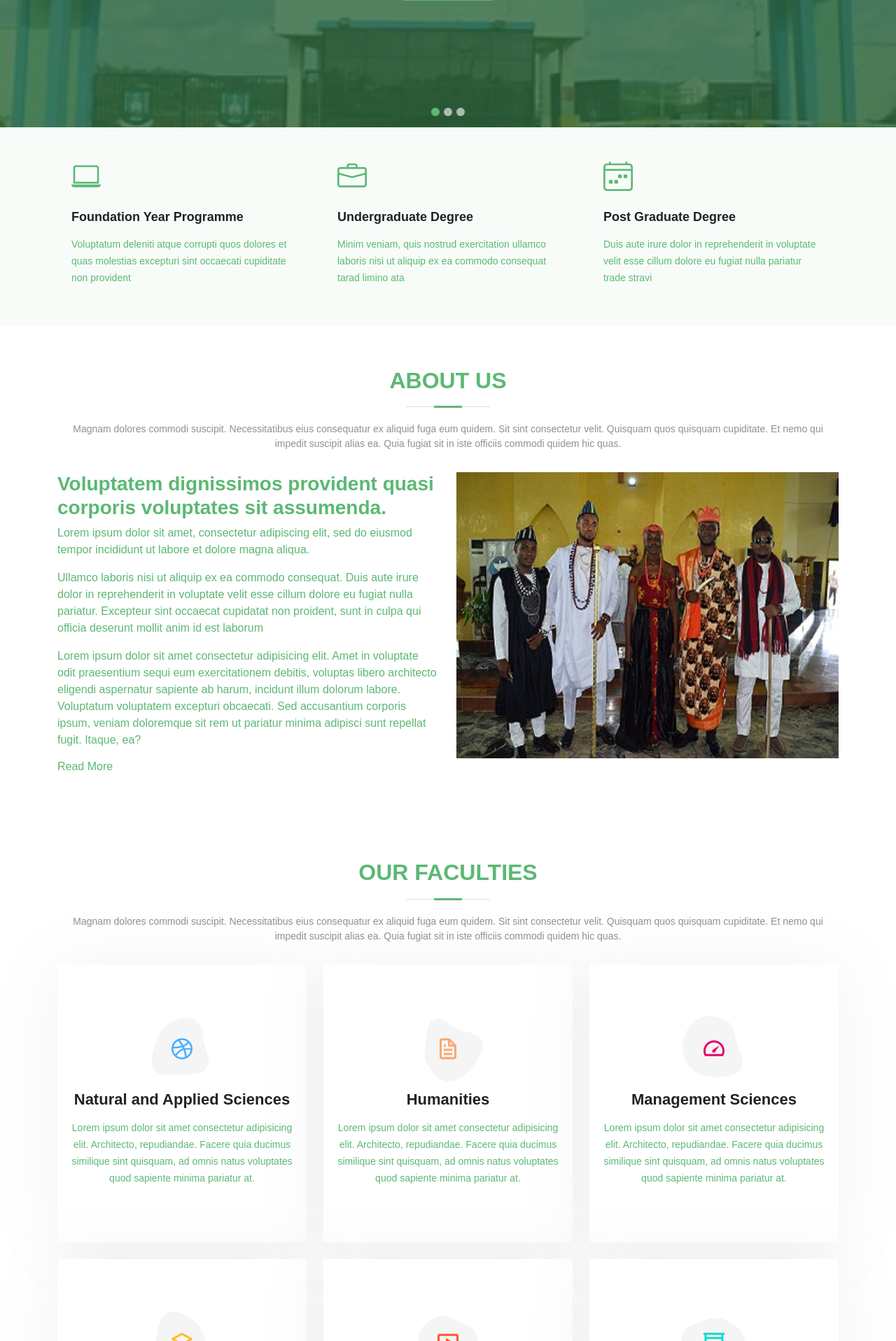
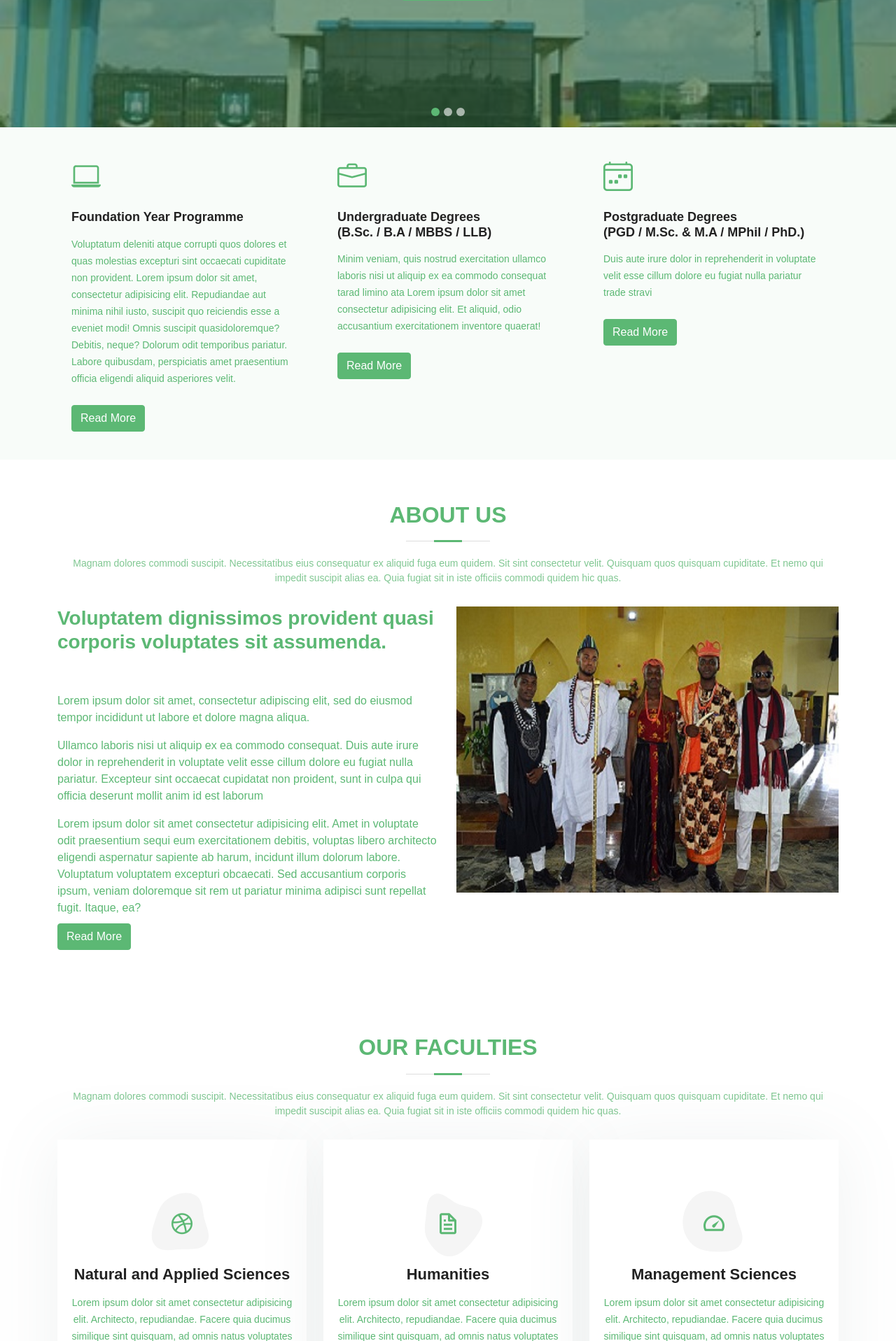
Before and after one commit to veritas-ict-unit/Veritas-University, a PHP site: page / in a window 1280 px wide. Shown: the part 448-2365 px from the top of the page at 70% size. Run offline with PHP 8.4, Linux system fonts and the light colour scheme.

Commit message:
Third Commit

```diff
--- a/assets/css/style.css
+++ b/assets/css/style.css
@@ -461,8 +461,9 @@ section {
 .section-title p {
   margin-bottom: 0;
   font-size: 14px;
-  color: #919191;
+  color: #80c792;
 }
+
 
 /*--------------------------------------------------------------
 # Featured Services
@@ -614,61 +577,15 @@ section {
   border-color: #fff;
   box-shadow: 0px 0 35px 0 rgba(0, 0, 0, 0.08);
 }
-.services .iconbox-blue i {
-  color: #47aeff;
+.services .iconbox-main i {
+  color: #5cb874;
 }
-.services .iconbox-blue:hover .icon i {
+.services .iconbox-main:hover .icon i {
   color: #fff;
 }
-.services .iconbox-blue:hover .icon path {
-  fill: #47aeff;
+.services .iconbox-main:hover .icon path {
+  fill: #5cb874;
 }
-.services .iconbox-orange i {
-  color: #ffa76e;
-}
-.services .iconbox-orange:hover .icon i {
-  color: #fff;
-}
-.services .iconbox-orange:hover .icon path {
-  fill: #ffa76e;
-}
-.services .iconbox-pink i {
-  color: #e80368;
-}
-.services .iconbox-pink:hover .icon i {
-  color: #fff;
-}
-.services .iconbox-pink:hover .icon path {
-  fill: #e80368;
-}
-.services .iconbox-yellow i {
-  color: #ffbb2c;
-}
-.services .iconbox-yellow:hover .icon i {
-  color: #fff;
-}
-.services .iconbox-yellow:hover .icon path {
-  fill: #ffbb2c;
-}
-.services .iconbox-red i {
-  color: #ff5828;
-}
-.services .iconbox-red:hover .icon i {
-  color: #fff;
-}
-.services .iconbox-red:hover .icon path {
-  fill: #ff5828;
-}
-.services .iconbox-teal i {
-  color: #11dbcf;
-}
-.services .iconbox-teal:hover .icon i {
-  color: #fff;
-}
-.services .iconbox-teal:hover .icon path {
-  fill: #11dbcf;
-}
-
 /*--------------------------------------------------------------
 # Cta
 --------------------------------------------------------------*/
@@ -1173,3 +1090,16 @@ section {
 #footer .credits {
   font-size: 13px;
 }
+
+/* Main Button */
+#main-button {
+  background-color: #5cb874;
+  color: white;
+  border: 1px solid #5cb874;
+  margin-top: 10px;
+}
+
+#main-button:hover {
+  background-color: #80c792;
+  color: white;
+}
--- a/index.html
+++ b/index.html
@@ -78,7 +88,7 @@
               <li><a href="#">Drop Down 4</a></li>
             </ul>
           </li>
-          <li><a class="nav-link scrollto" href="#contact">Contact</a></li>
+          <li><a class="nav-link scrollto" href="#contact">Contact Us</a></li>
           <li><a class="getstarted scrollto" href="#about">Enroll</a></li>
         </ul>
         <i class="bi bi-list mobile-nav-toggle"></i>
@@ -151,21 +161,30 @@
             <div class="icon-box">
               <div class="icon"><i class="bi bi-laptop"></i></div>
               <h4 class="title"><a href="">Foundation Year Programme</a></h4>
-              <p class="description">Voluptatum deleniti atque corrupti quos dolores et quas molestias excepturi sint occaecati cupiditate non provident</p>
+              <p class="description">Voluptatum deleniti atque corrupti quos dolores et quas molestias excepturi sint
+                occaecati cupiditate non provident. Lorem ipsum dolor sit amet, consectetur adipisicing elit.
+                Repudiandae aut minima nihil iusto, suscipit quo reiciendis esse a eveniet modi! Omnis suscipit quasidoloremque? Debitis, neque? Dolorum odit
+                 temporibus pariatur. Labore quibusdam, perspiciatis amet praesentium officia eligendi aliquid asperiores velit.</p>
+              <button type="button" class="btn btn-outline-success" id="main-button">Read More</button>
             </div>
           </div>
           <div class="col-lg-4 col-md-6">
             <div class="icon-box">
               <div class="icon"><i class="bi bi-briefcase"></i></div>
-              <h4 class="title"><a href="">Undergraduate Degree</a></h4>
-              <p class="description">Minim veniam, quis nostrud exercitation ullamco laboris nisi ut aliquip ex ea commodo consequat tarad limino ata</p>
+              <h4 class="title"><a href="">Undergraduate Degrees <br>
+                (B.Sc. / B.A / MBBS / LLB)</a></h4>
+              <p class="description">Minim veniam, quis nostrud exercitation ullamco laboris nisi ut aliquip ex ea commodo consequat tarad limino ata
+                 Lorem ipsum dolor sit amet consectetur adipisicing elit. Et aliquid, odio accusantium exercitationem inventore quaerat!</p>
+              <button type="button" class="btn btn-outline-success" id="main-button">Read More</button>
             </div>
           </div>
           <div class="col-lg-4 col-md-6">
             <div class="icon-box">
               <div class="icon"><i class="bi bi-calendar4-week"></i></div>
-              <h4 class="title"><a href="">Post Graduate Degree</a></h4>
+              <h4 class="title"><a href="">Postgraduate Degrees <br>
+                (PGD / M.Sc. & M.A / MPhil / PhD.)</a></h4>
               <p class="description">Duis aute irure dolor in reprehenderit in voluptate velit esse cillum dolore eu fugiat nulla pariatur trade stravi</p>
+              <button type="button" class="btn btn-outline-success" id="main-button">Read More</button>
             </div>
           </div>
         </div>
@@ -203,9 +223,7 @@
             </p>
           </div>
         </div>
-
-        <a href="#about" class="btn-get-started animate__animated animate__fadeInUp scrollto" id="read-more">Read More</a>
-
+        <button type="button" class="btn btn-outline-success" id="main-button">Read More</button>
       </div>
     </section><!-- End About Us Section -->
 
@@ -221,7 +239,7 @@
 
         <div class="row">
           <div class="col-lg-4 col-md-6 d-flex align-items-stretch" data-aos="zoom-in" data-aos-delay="100">
-            <div class="icon-box iconbox-blue">
+            <div class="icon-box iconbox-main">
               <div class="icon">
                 <svg width="100" height="100" viewBox="0 0 600 600" xmlns="http://www.w3.org/2000/svg">
                   <path stroke="none" stroke-width="0" fill="#f5f5f5" d="M300,521.0016835830174C376.1290562159157,517.8887921683347,466.0731472004068,529.7835943286574,510.70327084640275,468.03025145048787C554.3714126377745,407.6079735673963,508.03601936045806,328.9844924480964,491.2728898941984,256.3432110539036C474.5976632858925,184.082847569629,479.9380746630129,96.60480741107993,416.23090153303,58.64404602377083C348.86323505073057,18.502131276798302,261.93793281208167,40.57373210992963,193.5410806939664,78.93577620505333C130.42746243093433,114.334589627462,98.30271207620316,179.96522072025542,76.75703585869454,249.04625023123273C51.97151888228291,328.5150500222984,13.704378332031375,421.85034740162234,66.52175969318436,486.19268352777647C119.04800174914682,550.1803526380478,217.28368757567262,524.383925680826,300,521.0016835830174"></path>
@@ -235,7 +253,7 @@
           </div>
 
           <div class="col-lg-4 col-md-6 d-flex align-items-stretch mt-4 mt-md-0" data-aos="zoom-in" data-aos-delay="200">
-            <div class="icon-box iconbox-orange ">
+            <div class="icon-box iconbox-main ">
               <div class="icon">
                 <svg width="100" height="100" viewBox="0 0 600 600" xmlns="http://www.w3.org/2000/svg">
                   <path stroke="none" stroke-width="0" fill="#f5f5f5" d="M300,582.0697525312426C382.5290701553225,586.8405444964366,449.9789794690241,525.3245884688669,502.5850820975895,461.55621195738473C556.606425686781,396.0723002908107,615.8543463187945,314.28637112970534,586.6730223649479,234.56875336149918C558.9533121215079,158.8439757836574,454.9685369536778,164.00468322053177,381.49747125262974,130.76875717737553C312.15926192815925,99.40240125094834,248.97055460311594,18.661163978235184,179.8680185752513,50.54337015887873C110.5421016452524,82.52863877960104,119.82277516462835,180.83849132639028,109.12597500060166,256.43424936330496C100.08760227029461,320.3096726198365,92.17705696193138,384.0621239912766,124.79988738764834,439.7174275375508C164.83382741302287,508.01625554203684,220.96474134820875,577.5009287672846,300,582.0697525312426"></path>
@@ -249,7 +267,7 @@
           </div>
 
           <div class="col-lg-4 col-md-6 d-flex align-items-stretch mt-4 mt-lg-0" data-aos="zoom-in" data-aos-delay="300">
-            <div class="icon-box iconbox-pink">
+            <div class="icon-box iconbox-main">
               <div class="icon">
                 <svg width="100" height="100" viewBox="0 0 600 600" xmlns="http://www.w3.org/2000/svg">
                   <path stroke="none" stroke-width="0" fill="#f5f5f5" d="M300,541.5067337569781C382.14930387511276,545.0595476570109,479.8736841581634,548.3450877840088,526.4010558755058,480.5488172755941C571.5218469581645,414.80211281144784,517.5187510058486,332.0715597781072,496.52539010469104,255.14436215662573C477.37192572678356,184.95920475031193,473.57363656557914,105.61284051026155,413.0603344069578,65.22779650032875C343.27470386102294,18.654635553484475,251.2091493199835,5.337323636656869,175.0934190732945,40.62881213300186C97.87086631185822,76.43348514350839,51.98124368387456,156.15599469081315,36.44837278890362,239.84606092416172C21.716077023791087,319.22268207091537,43.775223500013084,401.1760424656574,96.891909868211,461.97329694683043C147.22146801428983,519.5804099606455,223.5754009179313,538.201503339737,300,541.5067337569781"></path>
@@ -263,35 +281,49 @@
           </div>
 
           <div class="col-lg-4 col-md-6 d-flex align-items-stretch mt-4" data-aos="zoom-in" data-aos-delay="100">
-            <div class="icon-box iconbox-yellow">
+            <div class="icon-box iconbox-main">
               <div class="icon">
                 <svg width="100" height="100" viewBox="0 0 600 600" xmlns="http://www.w3.org/2000/svg">
                   <path stroke="none" stroke-width="0" fill="#f5f5f5" d="M300,503.46388370962813C374.79870501325706,506.71871716319447,464.8034551963731,527.1746412648533,510.4981551193396,467.86667711651364C555.9287308511215,408.9015244558933,512.6030010748507,327.5744911775523,490.211057578863,256.5855673507754C471.097692560561,195.9906835881958,447.69079081568157,138.11976852964426,395.19560036434837,102.3242989838813C329.3053358748298,57.3949838291264,248.02791733380457,8.279543830951368,175.87071277845988,42.242879143198664C103.41431057327972,76.34704239035025,93.79494320519305,170.9812938413882,81.28167332365135,250.07896920659033C70.17666984294237,320.27484674793965,64.84698225790005,396.69656628748305,111.28512138212992,450.4950937839243C156.20124167950087,502.5303643271138,231.32542653798444,500.4755392045468,300,503.46388370962813"></path>
                 </svg>
                 <i class="bx bx-layer"></i>
               </div>
-              <h4><a href="">Natural and Applied Sciences</a></h4>
+              <h4><a href="">Social Sciences</a></h4>
               <p>Lorem ipsum dolor sit amet consectetur adipisicing elit. Architecto, repudiandae.
                 Facere quia ducimus similique sint quisquam, ad omnis natus voluptates quod sapiente minima pariatur at.</p>
             </div>
           </div>
 
           <div class="col-lg-4 col-md-6 d-flex align-items-stretch mt-4" data-aos="zoom-in" data-aos-delay="200">
-            <div class="icon-box iconbox-red">
+            <div class="icon-box iconbox-main">
               <div class="icon">
                 <svg width="100" height="100" viewBox="0 0 600 600" xmlns="http://www.w3.org/2000/svg">
                   <path stroke="none" stroke-width="0" fill="#f5f5f5" d="M300,532.3542879108572C369.38199826031484,532.3153073249985,429.10787420159085,491.63046689027357,474.5244479745417,439.17860296908856C522.8885846962883,383.3225815378663,569.1668002868075,314.3205725914397,550.7432151929288,242.7694973846089C532.6665558377875,172.5657663291529,456.2379748765914,142.6223662098291,390.3689995646985,112.34683881706744C326.66090330228417,83.06452184765237,258.84405631176094,53.51806209861945,193.32584062364296,78.48882559362697C121.61183558270385,105.82097193414197,62.805066853699245,167.19869350419734,48.57481801355237,242.6138429142374C34.843463184063346,315.3850353017275,76.69343916112496,383.4422959591041,125.22947124332185,439.3748458443577C170.7312796277747,491.8107796887764,230.57421082200815,532.3932930995766,300,532.3542879108572"></path>
                 </svg>
                 <i class="bx bx-slideshow"></i>
               </div>
-              <h4><a href="">Natural and Applied Sciences</a></h4>
+              <h4><a href="">Faculty of Law</a></h4>
+              <p>Lorem ipsum dolor sit amet consectetur adipisicing elit. Architecto, repudiandae.
+                Facere quia ducimus similique sint quisquam, ad omnis natus voluptates quod sapiente minima pariatur at.</p>
+            </div>
+          </div>
+
+          <div class="col-lg-4 col-md-6 d-flex align-items-stretch mt-4" data-aos="zoom-in" data-aos-delay="200">
+            <div class="icon-box iconbox-main">
+              <div class="icon">
+                <svg width="100" height="100" viewBox="0 0 600 600" xmlns="http://www.w3.org/2000/svg">
+                  <path stroke="none" stroke-width="0" fill="#f5f5f5" d="M300,532.3542879108572C369.38199826031484,532.3153073249985,429.10787420159085,491.63046689027357,474.5244479745417,439.17860296908856C522.8885846962883,383.3225815378663,569.1668002868075,314.3205725914397,550.7432151929288,242.7694973846089C532.6665558377875,172.5657663291529,456.2379748765914,142.6223662098291,390.3689995646985,112.34683881706744C326.66090330228417,83.06452184765237,258.84405631176094,53.51806209861945,193.32584062364296,78.48882559362697C121.61183558270385,105.82097193414197,62.805066853699245,167.19869350419734,48.57481801355237,242.6138429142374C34.843463184063346,315.3850353017275,76.69343916112496,383.4422959591041,125.22947124332185,439.3748458443577C170.7312796277747,491.8107796887764,230.57421082200815,532.3932930995766,300,532.3542879108572"></path>
+                </svg>
+                <i class="bx bx-slideshow"></i>
+              </div>
+              <h4><a href="">Education</a></h4>
               <p>Lorem ipsum dolor sit amet consectetur adipisicing elit. Architecto, repudiandae.
                 Facere quia ducimus similique sint quisquam, ad omnis natus voluptates quod sapiente minima pariatur at.</p>
             </div>
           </div>
 
           <div class="col-lg-4 col-md-6 d-flex align-items-stretch mt-4" data-aos="zoom-in" data-aos-delay="300">
-            <div class="icon-box iconbox-teal">
+            <div class="icon-box iconbox-main">
               <div class="icon">
                 <svg width="100" height="100" viewBox="0 0 600 600" xmlns="http://www.w3.org/2000/svg">
                   <path stroke="none" stroke-width="0" fill="#f5f5f5" d="M300,566.797414625762C385.7384707136149,576.1784315230908,478.7894351017131,552.8928747891023,531.9192734346935,484.94944893311C584.6109503024035,417.5663521118492,582.489472248146,322.67544863468447,553.9536738515405,242.03673114598146C529.1557734026468,171.96086150256528,465.24506316201064,127.66468636344209,395.9583748389544,100.7403814666027C334.2173773831606,76.7482773500951,269.4350130405921,84.62216499799875,207.1952322260088,107.2889140133804C132.92018162631612,134.33871894543012,41.79353780512637,160.00259165414826,22.644507872594943,236.69541883565114C3.319112789854554,314.0945973066697,72.72355303640163,379.243833228382,124.04198916343866,440.3218312028393C172.9286146004772,498.5055451809895,224.45579914871206,558.5317968840102,300,566.797414625762"></path>
```
Also changed, not shown: other parts of assets/css/style.css (+1 -39 lines), other parts of index.html (+26 -15 lines).
